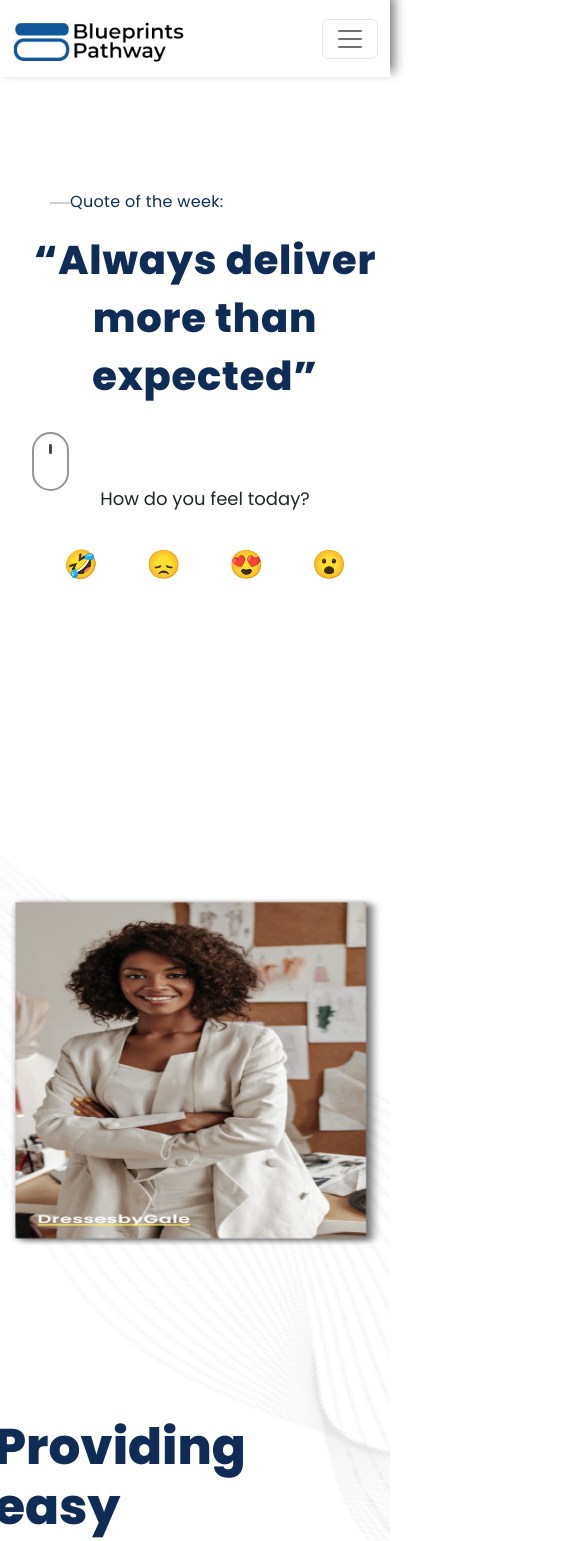
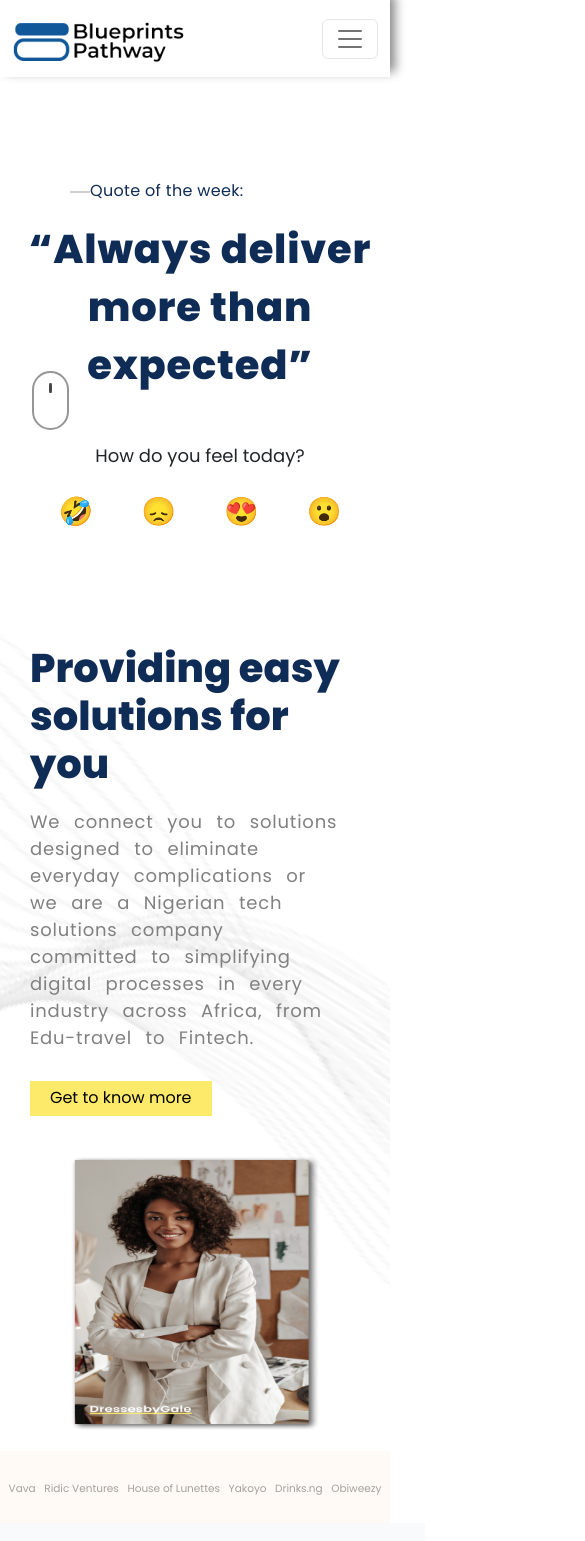
Before and after one commit to iamlimo/blueprint-webpage, a React (Create React App) app: page / in a window 390 px wide. Shown: the top 1541 px of the page, 585 px wide, since content can reach past the window. Built offline with nearby package versions, Linux system fonts and the light colour scheme.

Commit message:
mobile responsive

```diff
--- a/public/index.html
+++ b/public/index.html
@@ -36,6 +36,11 @@
 
       html{
        scroll-behavior: smooth;
+       width: 100%;
+       margin: 0px;
+       padding: 0px;
+      overflow-x: hidden;
+      font-family: poppins;
       }
 
      </style>
--- a/src/components/About/about.css
+++ b/src/components/About/about.css
@@ -101,9 +101,6 @@
     margin-top: 30px;
 }
 
-.card-line-2{
-    /* margin-bottom: -20px; */
-}
 
 
 /* ABOUT BOTTON CSS */
@@ -162,9 +159,6 @@
     margin-top: 10px;
 }
 
-.img-top{
-
-}
 
 .btm-card-word{
     margin: 35px 0px 0px 0px;
@@ -325,7 +319,7 @@
         flex-direction: column;
         align-items: center;
         justify-content: center;
-        margin-right: 0px;
+        margin: 0px 0px;
     }
     .about-con-top{
         text-align: center;
--- a/src/components/footer/footer.css
+++ b/src/components/footer/footer.css
@@ -76,3 +76,91 @@ hr{
     background-color: #6190ea;
     border-radius: 50%;
 }
+
+
+@media (max-width: 480px) {
+    *{
+        margin: 0px;
+        padding: 0px;
+        font-family: poppins;
+    }
+
+    .foo-wrapper{
+        display: flex;
+        flex-direction: column;
+        width: 100%;
+        justify-content: center;
+        align-items: center;
+        padding: 50px 0px;
+        color: white;
+        background-color: #0E2C55;
+    }
+
+    .foo-title{
+        font-size: 22px;
+        font-weight: 500;
+        margin: 0px 0px -18px 0px;
+    }
+
+    .foo-ul{
+        list-style-type: none;
+        margin-top: 13px;
+    }
+
+    .ul-right{
+        display: flex;
+        align-items: center;
+        justify-content: space-between;
+        margin-left: 0px;
+    }
+
+    .foo-left{
+        margin-bottom: 20px;
+    }
+
+    .foo-middle{
+        margin: 0px 90px 20px 0px;
+    }
+
+    .foo-right{
+        margin-left: 0px;
+    }
+
+    hr{
+        border-color: inherit
+    }
+
+    .foo-li{
+        width: 100%;
+         font-size: 12px;
+         line-height: 22px;
+         margin-left: -25px;
+    }
+
+    .li-right{
+        padding: 15px;
+        height: 5px;
+        width: 5px;
+    }
+
+    .foo-img{
+        height: 75px;
+        width: 75px;
+        padding: 20px 12px;
+    }
+
+    .foot-btm{
+        text-align: center;
+        padding-top: 12px;
+        font-size: 12px;
+    }
+
+    .f-icon{
+        height: 20px;
+        width: 20px;
+        padding: 10px;
+        margin: 0px 15px;
+        background-color: #6190ea;
+        border-radius: 50%;
+    }
+}
--- a/src/components/intro/Intro.js
+++ b/src/components/intro/Intro.js
@@ -105,7 +105,7 @@ function Intro(){
       <div className="landingCta">
         <div className="intro-top">
           <div className="landing-top">
-            <h2 className="landing-headline">Providing easy <br></br>solutions for you</h2>
+            <h2 className="landing-headline">Providing easy<br/>solutions for you</h2>
             <p className="intro-words">We connect you to solutions designed to eliminate everyday complications or we are a Nigerian tech solutions company committed to simplifying digital processes in every industry across Africa, from Edu-travel to Fintech.
 </p>
           <motion.button className="intro-btn"
--- a/src/components/intro/intro.css
+++ b/src/components/intro/intro.css
@@ -7,7 +7,6 @@
 }
 
   #qoutify{
-    /* position: relative; */
     left: 11em;
   }
 
@@ -49,19 +48,13 @@ color: #0E2C55;
 }
 
 #actual-quote > h1 {
-    /* H1-header 1 */
-
 font-family: 'Poppins';
 font-style: normal;
 font-weight: 800;
 font-size: 50px;
 line-height: 58px;
-/* or 104% */
-
 letter-spacing: 0.02em;
-
 color: #0E2C55;
-
 }
 
 #feel{
@@ -78,15 +71,6 @@ color: #0E2C55;
     margin-right: 42px;
     font-size: 40px;
 }
-
-
-.emoji > div:hover{
-    transition-timing-function: ease-out;
-    transition-duration: 500ms;
-    box-shadow: radial-gradient(50% 50% at 50% 50%, #FFDE00 0%, rgba(253, 234, 106, 0.15) 100%);
-    filter: blur(19px);
-}
-
 
 #scroll-down {
     position:relative;
@@ -221,37 +205,115 @@ Link{
 }
 
            /* MEDIA QUERIES */
-@media (max-width: 480px) {
-    .top-div{
-        padding-top: 6em;
+ @media (max-width: 768px) {
+  #feel{
+    text-align: center;
+    margin-top: 3em;
+}
+#home-jumbo{
+  position: relative;
+margin: auto;
+margin-top: -75px;
+margin-bottom: -80px;
+width: 70%;
+}
+#scroll-down {
+  position:relative;
+  right: 0;
+  bottom: 10em;
+  left: 5em;
+  width: 34px;
+  height: 55px;
+}
+.landingCta{
+  background-image: url("../../assets/bacground1.png");
+background-repeat: no-repeat;
+background-position: bottom bottom;
+  background-size: 1450px;
+  display: flex;
+  flex-direction: column;
+  justify-content: center;
+  margin: 0px 0px 0px 0px;
 }
 
-    #h1-center{
-        text-align: center;
-        font-size: 5px;
-        font-weight: small;
+.intro-top{
+display: flex;
+justify-content: center;
+align-items: center;
 }
 
-    #home-jumbo{
-      margin: 0px 10px;
+.landing-top{
+  font-family: poppins;
+ padding: 20px 30px 20px 30px;
+ margin: 150px 0px 0px 0px;
  width: 100%;
 }
 
-    #qoutify{
-        margin-left: 40px;
+.landing-headline{
+  font-style: normal;
+  color: #0E2C55;
+  font-size: 50px;
+  font-weight: 700;
+  width: 100%;
 }
 
-      #quote{
-        top: 3px;
-        left: 0px;
-        font-family: 'Poppins';
-    font-style: 0px;
-    line-height: 58px;
-    letter-spacing: 0.02em;
-    color: #0E2C55;
+.intro-btn{
+border: none;
+text-align: center;
+height: 35px;
+padding: 0px 20px;
+margin: 20px 0px;
+background-color: #FDEA6A;
+}
+
+.intro-words{
+letter-spacing: 0.05rem;
+word-spacing: 0.5rem;
+font-size: 18px;
+color: grey;
+margin-top: 30px;
+width: 50vw;
+}
+.intro-pic{
+  width: 250px;
+  height: 450px;
+  margin: 150px 50px 0px 0px;
+}
+.intro-bottom{
+  background-color: rgba(255, 138, 0, 0.04);
+  margin-top: 0px;
+}
+
+.intro-ul{
+  display: flex;
+  align-items: center;
+  padding: 40px 0px 20px 0px;
+  justify-content: space-evenly;
+  list-style-type: none;
+  font-size: 18px;
+  color: rgba(102, 102, 102, 0.6);
+}
 
  }
 
+
+@media (max-width: 480px) {
+  *{
+    margin: 0px;
+    padding: 0px;
+  }
+  .top-div{
+    margin: 0px 30px 0px 0px;
+  }
+  #home-jumbo{
+  position: relative;
+  margin: auto;
+  margin: -75px 50px -120px 20px;
+  width: 100%;
+  }
+  #qoutify{
+    margin-left: 50px;
+  }
   #actual-quote > h1 {
     font-family: 'Poppins';
     font-style: normal;
@@ -261,40 +323,82 @@ line-height: 58px;
     letter-spacing: 0.02em;
     color: #0E2C55;
     }
-
-#feel{
-    text-align: center;
-    margin-top: 5em;
-}
-
-.modal-em{
-    margin-top: 10px;
-}
-
-.modal-con{
-}
-
   #scroll-down {
     position:relative;
-    right: 0em;
-    bottom: 10em;
+    right: 0;
+    bottom: 3em;
     left: 2em;
     width: 34px;
     height: 55px;
   }
-
+  .landingCta{
+    background-image: url("../../assets/bacground1.png");
+  background-repeat: no-repeat;
+  background-position: center;
+    background-size: 1500px;
+    display: flex;
+    flex-direction: column;
+    justify-content: center;
+    margin: 0px 0px 0px 0px;
+  }
 
   .intro-top{
   display: flex;
-    flex-direction: column-reverse;
+  flex-direction: column;
   justify-content: center;
   align-items: center;
-    margin-top: 100px;
   }
 
-  .intro-pic{
-    width: 375px;
-    height: 350px;
+  .landing-top{
+    font-family: poppins;
+   padding: 20px 30px 20px 30px;
+   margin: 150px 0px 0px 0px;
+   width: 100%;
   }
 
+  .landing-headline{
+    font-style: normal;
+    color: #0E2C55;
+    font-size: 40px;
+    font-weight: 800;
+    width: 100%;
   }
+
+  .intro-btn{
+  border: none;
+  text-align: center;
+  height: 35px;
+  padding: 0px 20px;
+  margin: 20px 0px;
+  background-color: #FDEA6A;
+  }
+
+  .intro-words{
+  letter-spacing: 0.05rem;
+  word-spacing: 0.5rem;
+  font-size: 18px;
+  color: grey;
+  margin: 20px 0px 10px 0px;
+  width: 80vw;
+  }
+  .intro-pic{
+    width: 250px;
+    height: 275px;
+    margin: 0px 0px 20px 0px;
+  }
+  .intro-bottom{
+    background-color: rgba(255, 138, 0, 0.04);
+    margin-top: 0px;
+  }
+
+  .intro-ul{
+    display: flex;
+    align-items: center;
+    flex-wrap: wrap;
+    padding: 30px 0px 10px 0px;
+    justify-content: space-evenly;
+    list-style-type: none;
+    font-size: 10.5px;
+    color: rgba(102, 102, 102, 0.6);
+  }
+}
--- a/src/components/navbar/navbar.css
+++ b/src/components/navbar/navbar.css
@@ -0,0 +1,8 @@
+*{
+    margin: 0px;
+    padding: 0px;
+}
+
+/* @media (max-width: 480px) {
+
+} */
--- a/src/components/products/Products.js
+++ b/src/components/products/Products.js
@@ -18,8 +18,10 @@ const Products = () => {
      </div>
 
      <div className='pro-content'>
+
         <div className='pro-left'>
          <img src={phone} className='pro-img' alt='line' />
+
          <div className='download'
          style={{margin: '-80px 0px 0px 130px'}}
          >
@@ -33,9 +35,10 @@ const Products = () => {
             </button>
          </div>
         </div>
+
         <div className='pro-right'>
            <img src={Line} className='pro-line2' alt='line' />
-           <span>ScamTrust</span>
+           <span className='scam'>ScamTrust</span>
            <h2 className="pro-headline">Enabling transparency between the customer <br /> and the vendor by...</h2>
            <ul className='pro-ul'>
                <li className='pro-li'>Personalizing business transaction</li>
--- a/src/components/section5/Secton5.js
+++ b/src/components/section5/Secton5.js
@@ -9,8 +9,8 @@ const Section5 = () => {
     <div className='sec5-wrapper'>
         <div className='sec5-left'>
          <img src={Line} alt='line' className='pro-line' />
-           <span>Blueprints Travels</span>
-           <h2 className='pro-headline'>Eliminating the boundaries <br/> between you and <br/> international education</h2>
+           <span className='scam'>Blueprints Travels</span>
+           <h2 className='pro-headline'>Eliminating the boundaries <br /> between you and <br/> international education</h2>
            <ul className='sec-ul'>
                <li className='sec-li'>Japa with ease, stress free</li>
                <li className='sec-li'>Getting you admission without IELTS or TOEFL</li>
--- a/src/components/section5/section5.css
+++ b/src/components/section5/section5.css
@@ -44,3 +44,60 @@
     width: 550px;
     margin-right: -40px;
 }
+
+@media (max-width: 480px) {
+    .sec5-wrapper{
+        padding: 0px 0px;
+        margin: 100px 20px 50px 20px;
+        width: 100%;
+        display: flex;
+        align-items: center;
+        flex-direction: column;
+        justify-content: center;
+    }
+
+.sec5-left{
+    width: 100vw;
+    margin: 0px 20px 0px 0px;
+}
+
+.pro-headline{
+    color: #0E2C55;
+    font-size: 40px;
+    font-weight: 00;
+}
+
+.sec-ul{
+    margin: 10px 0px 0px 0px;
+}
+
+.sec-li{
+    font-size: 17px;
+    font-weight: 300;
+    color: grey;
+    padding-right: 50px;
+    list-style: disc;
+    line-height: 35px;
+}
+
+.sec-btn{
+    border: none;
+    text-align: center;
+    height: 40px;
+    font-size: 12px;
+    padding: 0px 20px;
+    margin: 30px 0px 50px 130px;
+    background-color: #FDEA6A;
+}
+
+.sec-right{
+   margin: 0px 0px 0px 0px;
+}
+
+.sec-img{
+    height: 350px;
+    width: 350px;
+    margin-right: 40px;
+}
+
+}
```
Also changed, not shown: src/components/navbar/Navbar.js (+14 -12 lines), src/components/products/products.css (+190 -0 lines). Lines whose indentation alone changed are shown as unchanged.
